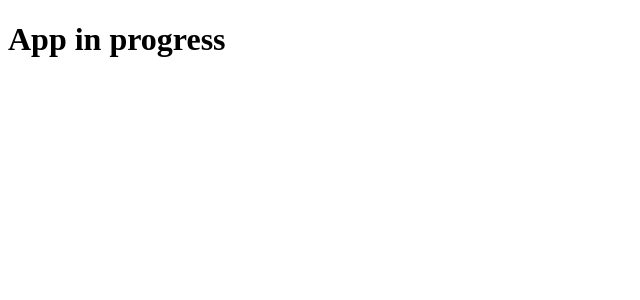
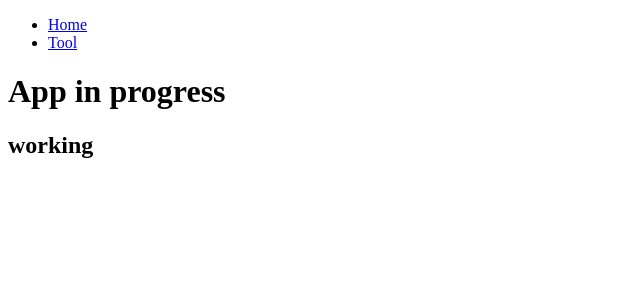
Before and after one commit to palkak/pricingapp-react, a React (Create React App) app: page / in a window 1280 px wide. Shown: the top 300 px of the page, without its empty margins (0-640 px from the left). Built offline with nearby package versions, Linux system fonts and the light colour scheme.

Commit message:
routing added

```diff
--- a/src/App.js
+++ b/src/App.js
@@ -1,11 +1,24 @@
-import React, { Component } from 'react';
+import React from 'react';
+import {BrowserRouter as Router, Route, Switch} from "react-router-dom";
 
-class App extends Component {
+import {Header} from "./components/Header";
+import {Home} from "./components/Home";
+import {Tool} from "./components/Tool";
+
+class App extends React.Component {
   render() {
     return (
-      <div className="App">
-        <h1>App in progress</h1>
-      </div>
+
+      <Router>
+        <div>
+          <Header/>
+          <Switch>
+            <Route exact path="/" component={Home}/>
+            <Route path="/tool" component={Tool}/>
+          </Switch>
+        </div>
+      </Router>
+
     );
   }
 }
--- /dev/null
+++ b/src/components/Header.js
@@ -0,0 +1,19 @@
+import React from 'react';
+import {Link} from 'react-router-dom';
+
+const Header = () => (
+
+  <div>
+    <ul>
+      <li>
+        <Link to="/">Home</Link>
+      </li>
+      <li>
+        <Link to="/tool">Tool</Link>
+      </li>
+    </ul>
+  </div>
+
+);
+
+export {Header};
--- /dev/null
+++ b/src/components/Home.js
@@ -0,0 +1,12 @@
+import React from 'react';
+
+const Home = () => (
+
+  <div>
+    <h1>App in progress</h1>
+    <h2>working</h2>
+  </div>
+
+);
+
+export {Home};
--- /dev/null
+++ b/src/components/Tool.js
@@ -0,0 +1,11 @@
+import React from "react";
+
+const Tool = () => (
+
+  <div>
+    <h1>tu ma byc wyceniarka</h1>
+  </div>
+
+);
+
+export {Tool};
```
Also changed, not shown: package.json (+7 -1 lines), 1 other file (tests, documents, lock files or other folders).
